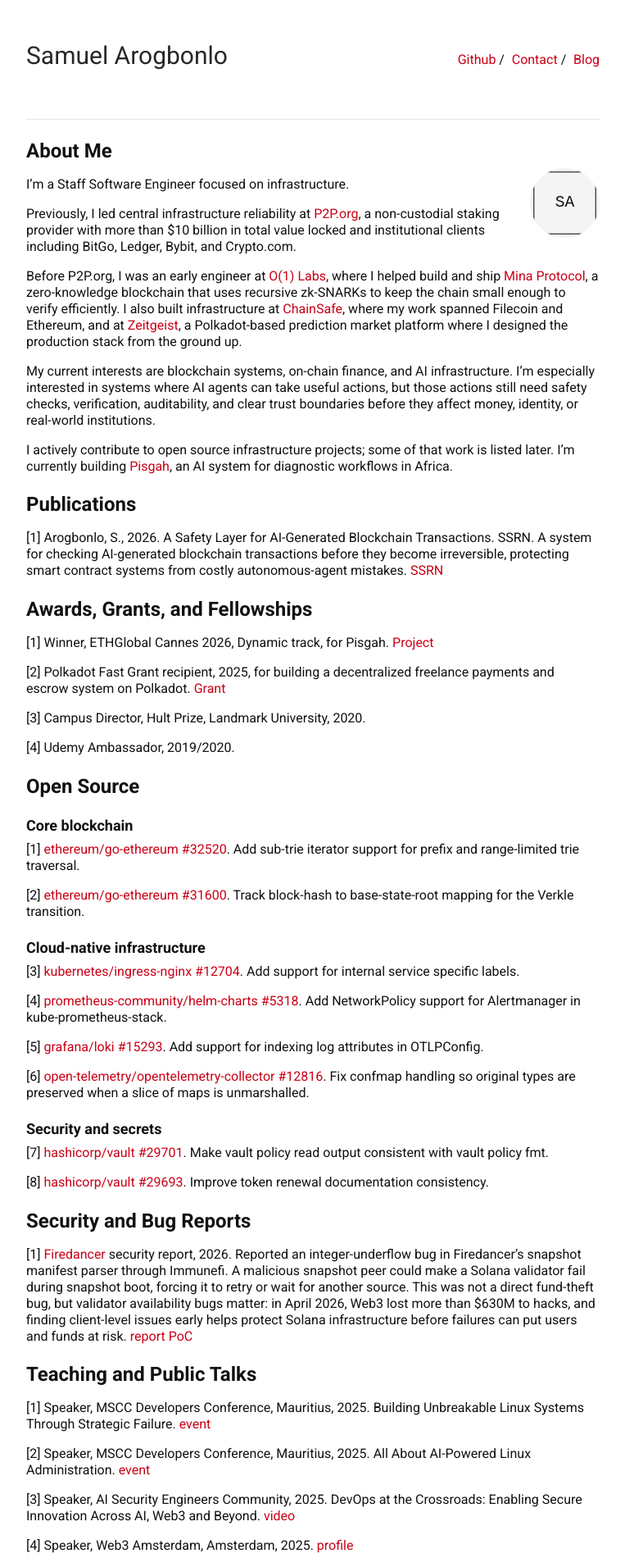
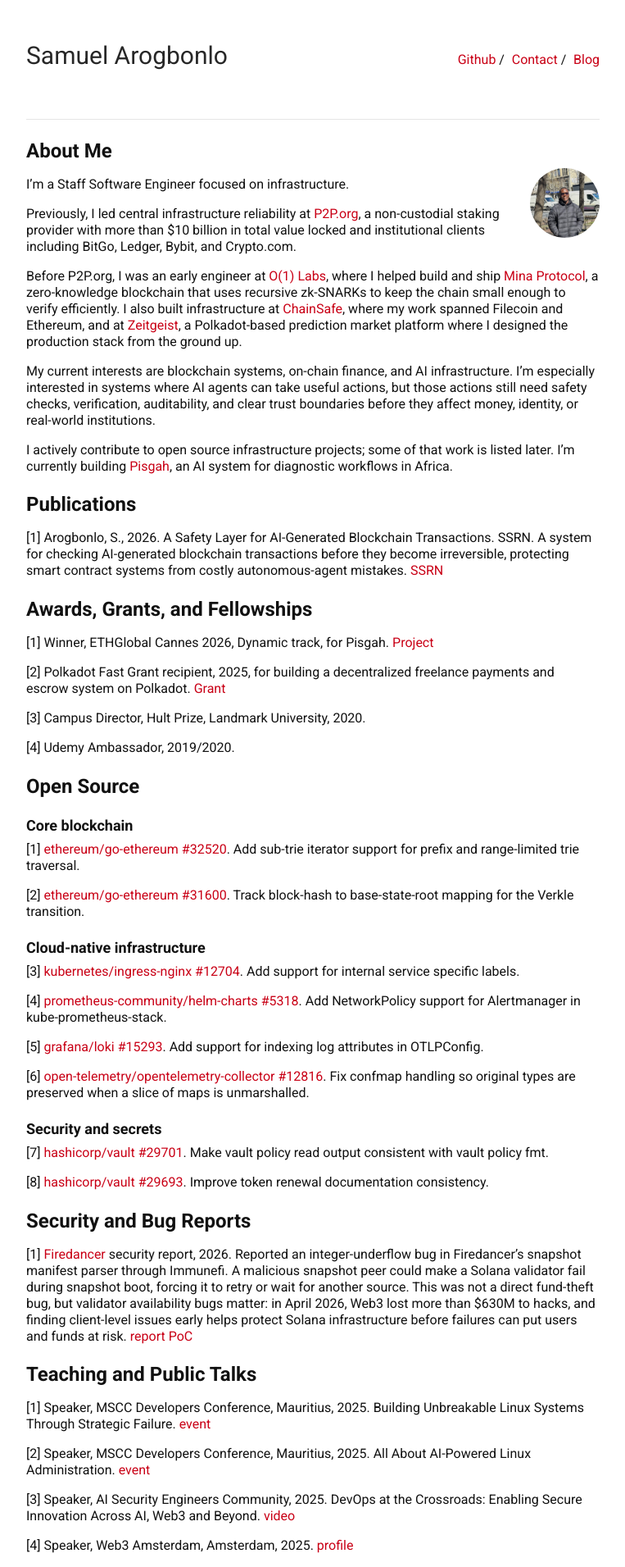
Before and after one commit to samuelarogbonlo/samiel, a Jekyll site: the page built from index.md, in a window 1280 px wide. Shown: the top 1911 px of the page at 82% size, without its empty margins (258-1021 px from the left). Built offline with Jekyll 4.4.1, drawn with Linux system fonts in a browser that asks for light colours; our own code applies the rules of GitHub Pages for plain Markdown files.

Commit message:
Add profile photo

```diff
--- a/_sass/_base.scss
+++ b/_sass/_base.scss
@@ -124,6 +124,7 @@ th {
   float: right;
   height: 85px;
   margin: -10px 0 0 15px;
+  object-fit: cover;
   width: 85px;
 }
 
--- a/index.md
+++ b/index.md
@@ -6,7 +6,7 @@ description: Personal website for Samuel Arogbonlo.
 
 ## About Me
 
-<img class="profile-picture" src="{{ '/assets/images/profile.svg' | relative_url }}" alt="Samuel Arogbonlo">
+<img class="profile-picture" src="{{ '/assets/images/profile.jpg' | relative_url }}" alt="Samuel Arogbonlo">
 
 I’m a Staff Software Engineer focused on infrastructure.
 
```
Also changed, not shown: assets/images/profile.jpg (added).
